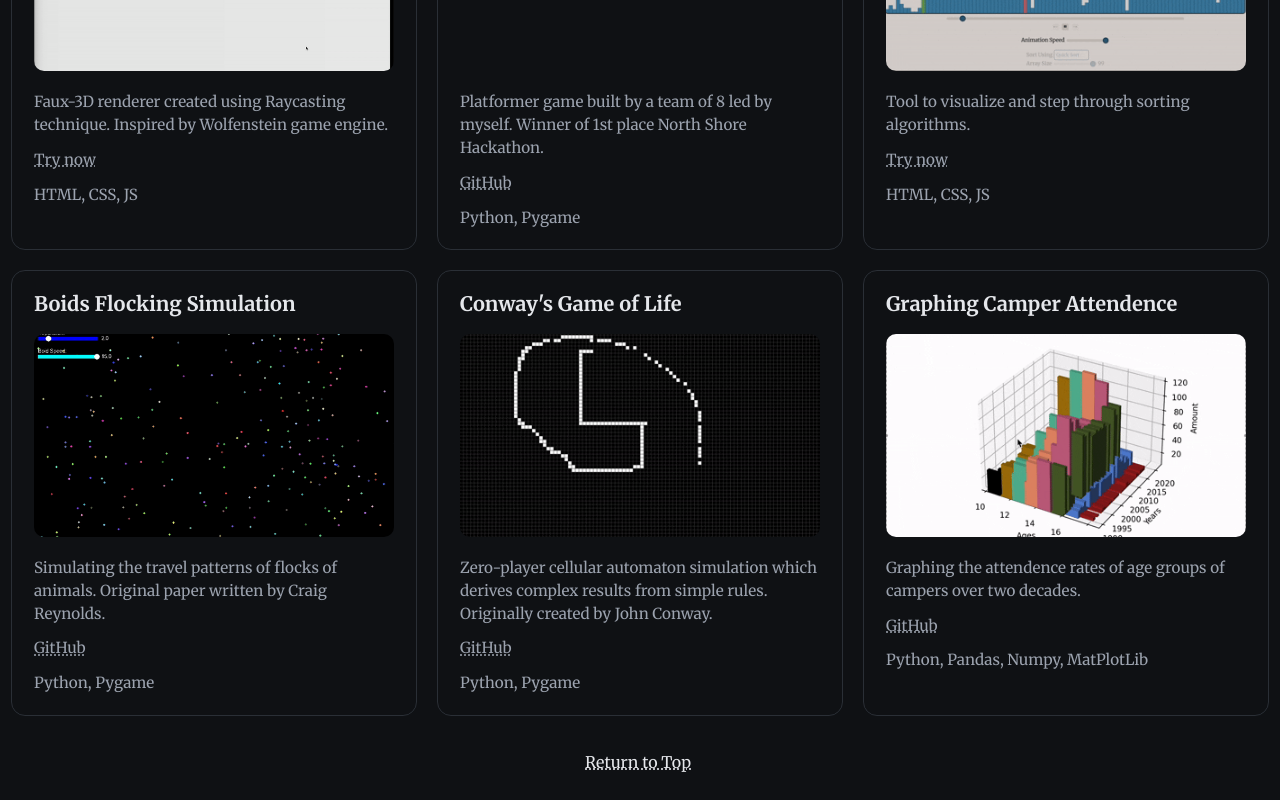
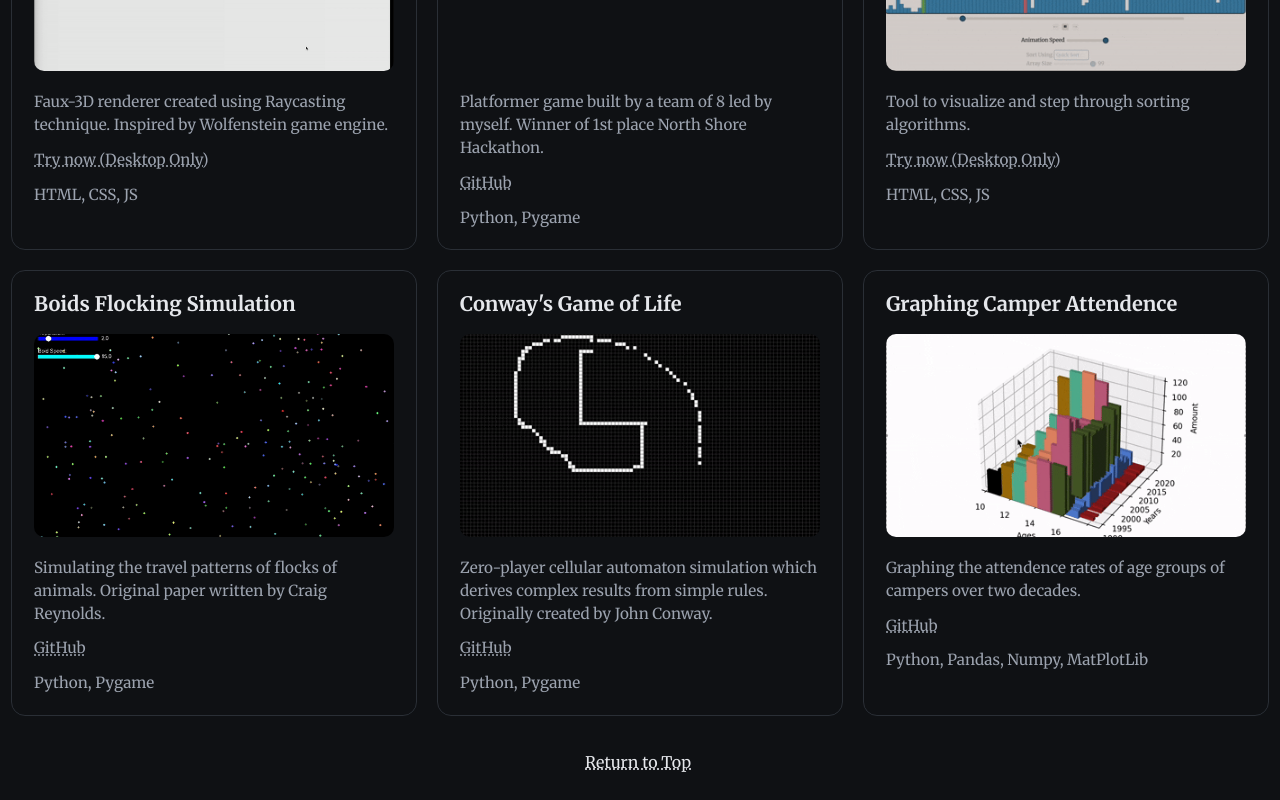
Before and after one commit to SetuMar/my-portfolio, a React (Vite) app: page / in a window 1280 px wide. Shown: the part 1494-2294 px from the top of the page. Built offline with nearby package versions, Linux system fonts and the light colour scheme; grey boxes are pictures that could not be loaded.

Commit message:
fixed more urls

```diff
--- a/src/App.tsx
+++ b/src/App.tsx
@@ -136,7 +136,7 @@ function App() {
             bodyText='Faux-3D renderer created using Raycasting technique. Inspired by Wolfenstein game engine.'
             techStack='HTML, CSS, JS'
             mediaType='gif'
-            mediaLink={{ text: 'Try now', url:'https://setumar.github.io/' }}
+            mediaLink={{ text: 'Try now (Desktop Only)', url:'https://setumar.github.io/' }}
           />
 
           <VideoCard
@@ -154,7 +154,7 @@ function App() {
             bodyText='Tool to visualize and step through sorting algorithms.'
             techStack='HTML, CSS, JS'
             mediaType='gif'
-            mediaLink={{ text: 'Try now', url:'https://github.com/SetuMar/sorting-algorithm-visualizer' }}
+            mediaLink={{ text: 'Try now (Desktop Only)', url:'https://setumar.github.io/sorting-algorithm-visualizer/' }}
           />
 
           <VideoCard
```
